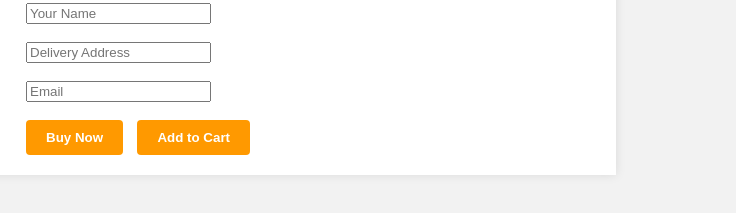
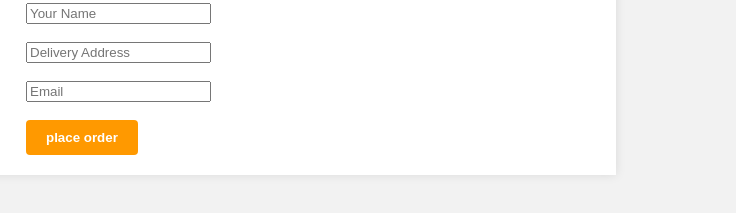
Before and after one commit to Unknowncoder143/9groceries, a plain HTML site: page products/millet/sonamasoori.html in a window 1280 px wide. Shown: the part 225-438 px from the top of the page, 544-1280 px from the left. Drawn offline with Linux system fonts and the light colour scheme; no server answers.

Commit message:
Update sonamasoori.html
Signed-off-by: Unknowncoder143 <rishiralla72@gmail.com>

```diff
--- a/products/millet/sonamasoori.html
+++ b/products/millet/sonamasoori.html
@@ -84,8 +84,8 @@
         <input type="text" name="address" placeholder="Delivery Address" required><br><br>
         <input type="email" name="email" placeholder="Email" required><br><br>
 
-        <button type="submit" class="button">Buy Now</button>
-        <button type="button" class="button">Add to Cart</button>
+        <button type="submit" class="button">place order</button>
+
       </form>
     </div>
   </div>
```
